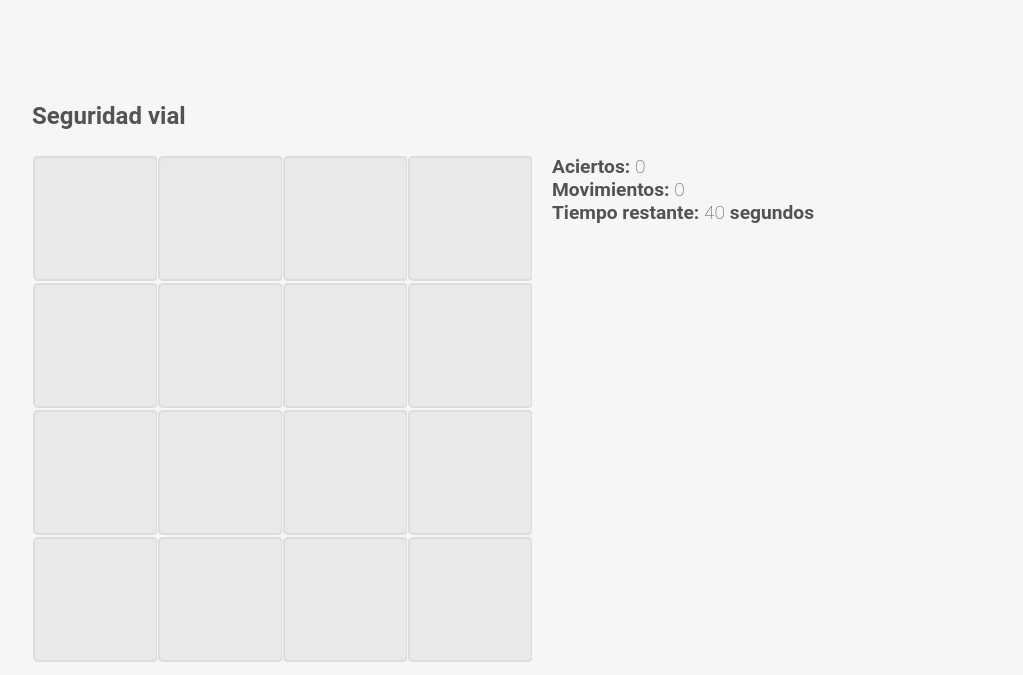
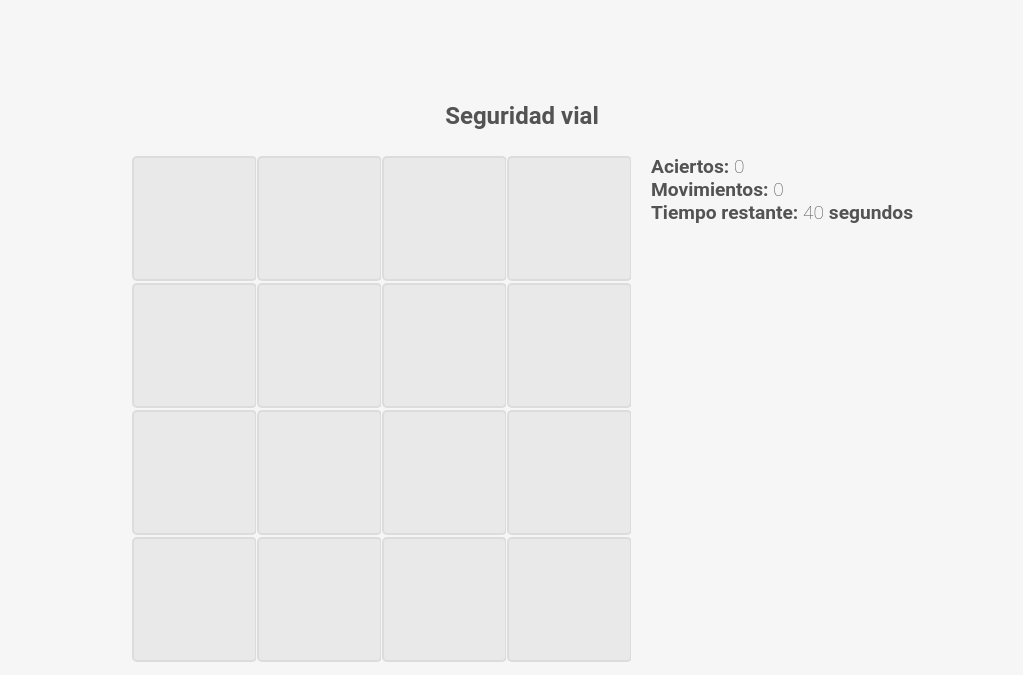
Before and after one commit to Yuchan45/ddw-memotest, a plain HTML site: page index.html in a window 1280 px wide. Shown: the part 265-940 px from the top of the page, without its empty margins (118-1141 px from the left). Drawn offline with Linux system fonts and the light colour scheme.

Commit message:
Minor change

```diff
--- a/resources/styles/style.css
+++ b/resources/styles/style.css
@@ -220,8 +220,6 @@ td {
 @media only screen and (min-width: 768px) {
 
   .theme {
-    align-self: flex-start;
-    margin-left: 150px;
     font-size: 1.5rem;
     margin-top: 80px;
   }
@@ -260,7 +258,7 @@ td {
   .game {
     display: flex;
     flex-direction: row;
-    justify-content: flex-start;
+    justify-content: center;
     align-items: flex-start;
     gap: 20px;
     width: 100%;
```
